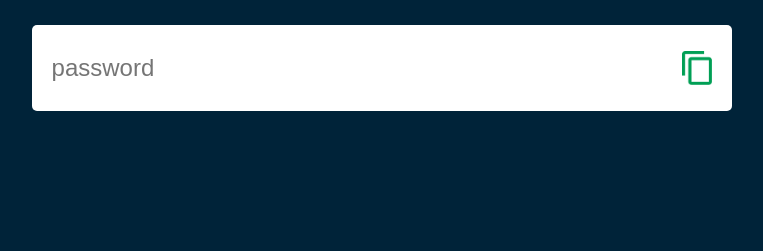
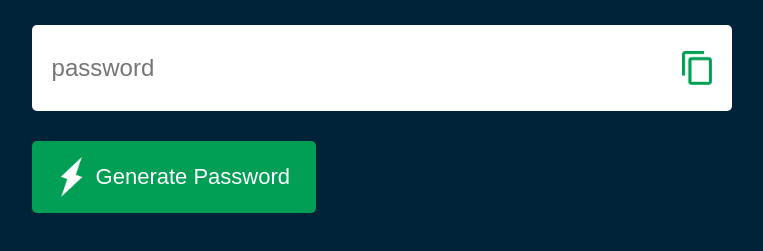
Before and after one commit to attiqrehman-ar/Random-password-generator-snippet, a plain HTML site: page index.html in a window 1280 px wide. Shown: the part 283-534 px from the top of the page, without its empty margins (122-885 px from the left). Drawn offline with Linux system fonts and the light colour scheme.

Commit message:
add button for genereate password

```diff
--- a/index.html
+++ b/index.html
@@ -13,6 +13,7 @@
             <input type="text" id="password" placeholder="password">
             <img src="images/copy.png " alt="">
         </div>
+        <button><img src="images/generate.png" alt="">Generate Password</button>
     </div>
 </body>
 </html>
--- a/style.css
+++ b/style.css
@@ -47,3 +47,23 @@ color: white;
     width: 30px;
     cursor: pointer;
 }
+
+.container button img{
+    width: 28px;
+    margin-right: 10px;
+}
+.container button{
+    border: 0;
+    outline: 0;
+    background: #019f55;
+    color: #fff;
+    font-size: 22px;
+    font-weight: 300;
+    display: flex;
+    align-items: center;
+    justify-content: center;
+    cursor: pointer;
+    border-radius: 5px;
+    padding: 16px 26px;
+    cursor: pointer;
+}
```
